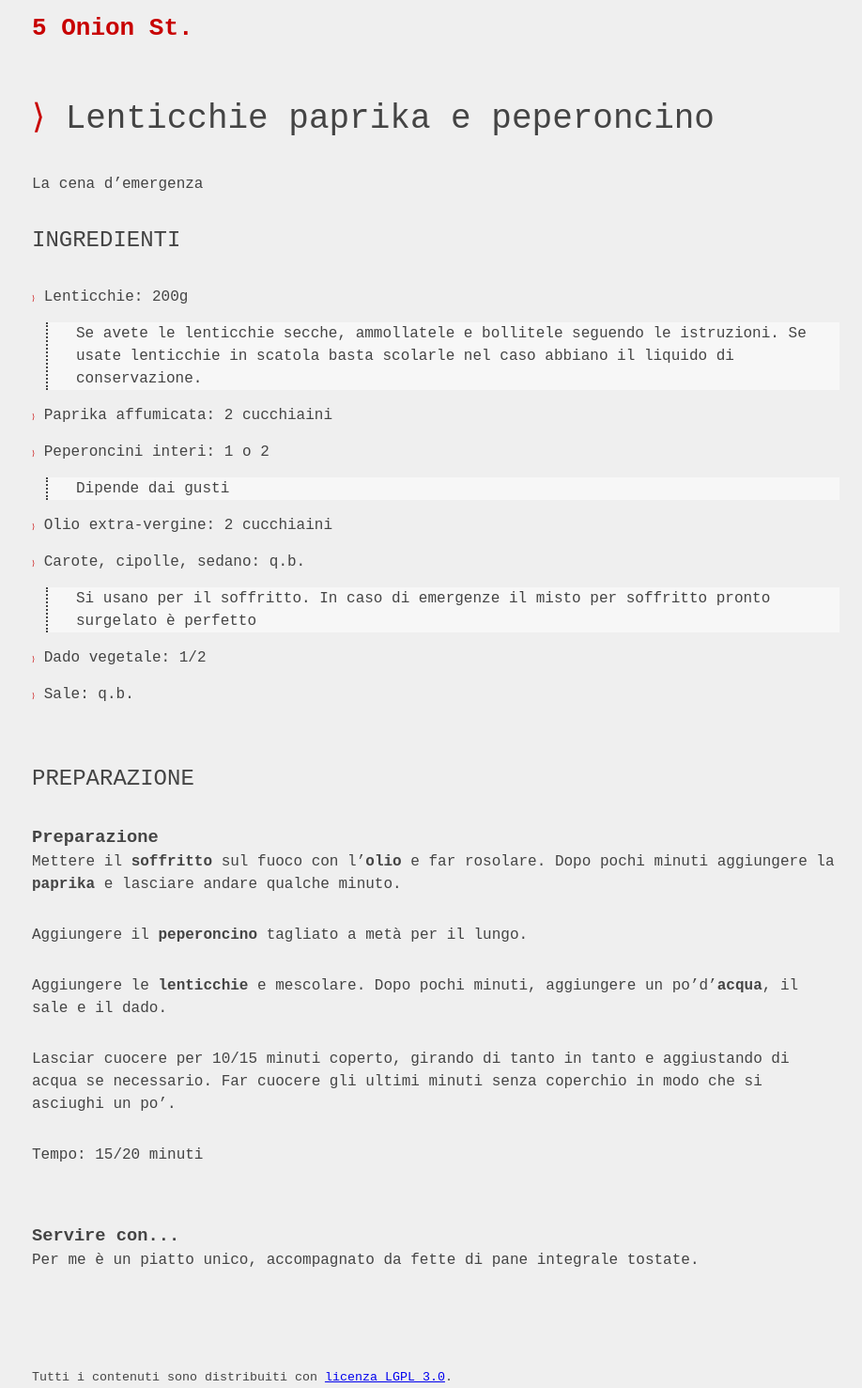
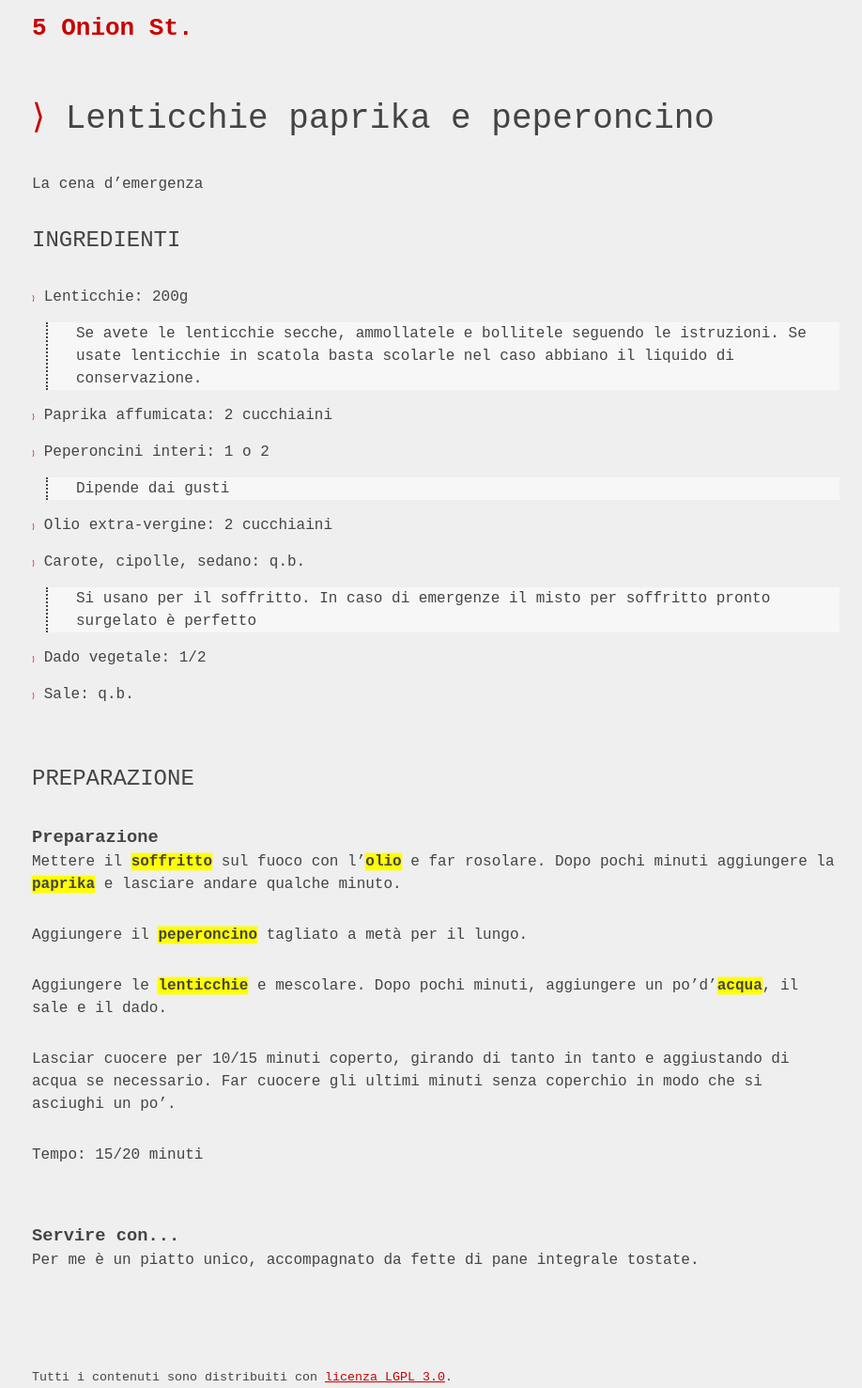
Before and after one commit to leeppolis/bagelis, a Jekyll site: the page built from _posts/2019-12-07-lenticchie-paprika-e-peperoncino.md, in a window 1280 px wide. Shown: the whole page at 94% size, without its empty margins (176-1094 px from the left). Built offline with Jekyll 4.4.1, drawn with Linux system fonts in a browser that asks for light colours; some web fonts are replaced.

Commit message:
Categories

```diff
--- a/_config.yml
+++ b/_config.yml
@@ -21,7 +21,7 @@
 title: Bagelis' Bakery
 email:
 description: >- # this means to ignore newlines until "baseurl:"
-  My recipes. Mainly breads and pizzas, but also other things that I need to remember
+   Il mio personale libro di ricette
 baseurl: "" # the subpath of your site, e.g. /blog
 url: "https://5onionst.taxiguerrilla.com" # the base hostname & protocol for your site, e.g. http://example.com
 twitter_username: simonelippolis
@@ -48,7 +48,11 @@ theme: minima
 #   - vendor/gems/
 #   - vendor/ruby/
 
+# Custom properties
 labels:
-    - Ricette
-    - Ingredienti
-    - Strumenti
+  - Ricette
+  - Ingredienti
+  - Strumenti
+
+keywords: >-
+  ricette, pane, pizza, ricette facili, ricette veloci
--- a/_layouts/default.html
+++ b/_layouts/default.html
@@ -12,6 +12,19 @@ layout: default
             {% endif %}
             5 Onion St.
         </title>
+
+        {% if page.keywords %}
+        <meta name="keywords" content="{{page.keywords}}" />
+        {% else if site.keywords %}
+        <meta name="keywords" content="{{site.keywords}}" />
+        {% endif %}
+
+        {% if page.description %}
+        <meta name="description" content="{{page.description}}" />
+        {% else if site.keywords %}
+        <meta name="description" content="{{site.description}}" />
+        {% endif %}
+
         <link href="https://fonts.googleapis.com/css?family=Nanum+Gothic+Coding:400,700&display=swap" rel="stylesheet">
         <link rel="stylesheet" href="{{ site.url }}/assets/css/style.css">
     </head>
--- a/assets/css/style.css
+++ b/assets/css/style.css
@@ -30,6 +30,10 @@ p:last-child {
 p:empty {
     display: none;
     margin: 0;
+}
+
+a {
+    color: rgb(200,0,0);
 }
 
 .bg-header {
@@ -218,3 +222,9 @@ p:empty {
 .bg-recipe .steps .blocks ul li {
     margin-bottom: 15px;
 }
+
+.bg-recipe strong {
+    background: yellow;
+    box-shadow: 0 0 2px 0 yellow;
+    font-weight: 700;
+}
```
